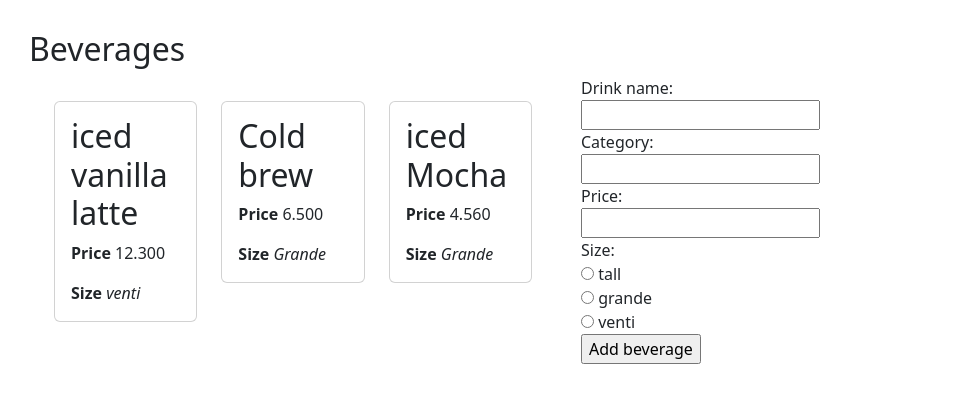
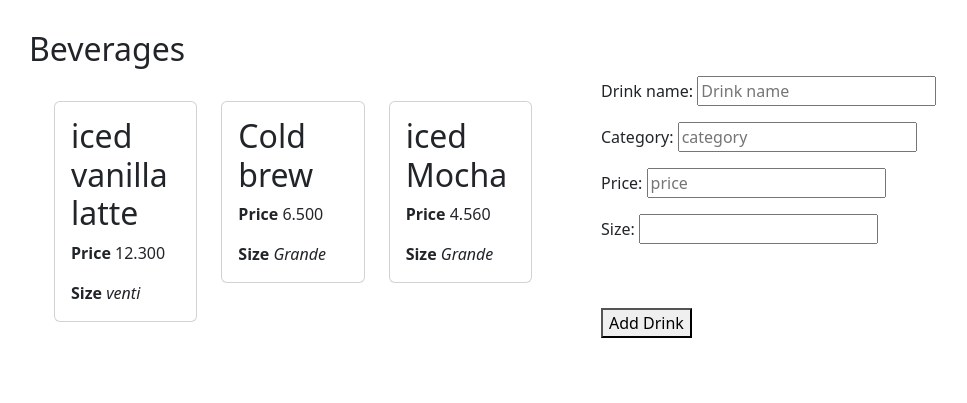
Before and after one commit to nadahkhaledd/eT3-internship-tasks, a Django app: page / in a window 1280 px wide. Shown: the part 56-459 px from the top of the page, without its empty margins (71-1038 px from the left). Run offline with Django 4.2, Linux system fonts and the light colour scheme; data comes from the database, SQL or seed files in the repository; both versions use the stored data as it was after the commit.

Commit message:
updated to post data

```diff
--- a/backend-task/backend/backend/urls.py
+++ b/backend-task/backend/backend/urls.py
@@ -17,7 +17,9 @@ from django.contrib import admin
 from django.urls import path
 from coffeeshop import views as coffee_views
 
+app_name = 'coffeeshop'
 urlpatterns = [
-    path('', coffee_views.all),
+    path("", coffee_views.all, name="home"),
+    path('home/', coffee_views.all),
     path('admin/', admin.site.urls),
 ]
--- /dev/null
+++ b/backend-task/backend/coffeeshop/forms.py
@@ -0,0 +1,35 @@
+from django import forms
+from .models import beverage
+
+class DrinkForm(forms.ModelForm):
+    name = forms.CharField(required=True,
+            widget=forms.widgets.TextInput(
+            attrs={
+                "placeholder": "Drink name",
+                "class": "textinput is-success is-medium",
+            }
+        ),
+        label="Drink name",)
+
+    category = forms.CharField(required=True,
+            widget=forms.widgets.TextInput(
+            attrs={
+                "placeholder": "category",
+                "class": "textinput is-success is-medium",
+            }
+        ),
+        label="Category",)
+    price = forms.FloatField(required=True,
+            widget=forms.widgets.TextInput(
+            attrs={
+                "placeholder": "price",
+                "class": "textinput is-success is-medium",
+            }
+        ),
+        label="Price",)
+
+    size = forms.RadioSelect(choices=['Tall', 'Grande', 'Venti'])
+
+    class Meta:
+        model = beverage
+        exclude = ['ingredients']
--- a/backend-task/backend/coffeeshop/templates/home.html
+++ b/backend-task/backend/coffeeshop/templates/home.html
@@ -19,22 +19,13 @@
                     {% endfor %}
                     </div>
                 </div>
+
                 <div class="col">
-                    <form>
-                      <label for="name">Drink name:</label><br>
-                      <input type="text" id="name" name="name"><br>
-                      <label for="cat">Category:</label><br>
-                      <input type="text" id="cat" name="cat"><br>
-                      <label for="price">Price:</label><br>
-                      <input type="text" id="price" name="price"><br>
-                      <label for="size">Size:</label><br>
-                      <input type="radio" id="html" name="size" value="tall">
-                      <label for="tall">tall</label><br>
-                      <input type="radio" id="css" name="size" value="grande">
-                      <label for="grande">grande</label><br>
-                      <input type="radio" id="javascript" name="sizee" value="venti">
-                      <label for="venti">venti</label><br>
-                      <input type="submit" value="Add beverage">
+                    <form method="post" style="align-content: center; padding-left: 20px">
+                        {% csrf_token %}
+                        {{ data.as_p }}
+                        <button class="button is-success is-fullwidth is-medium mt-5"
+                                type="submit">Add Drink</button>
                     </form>
                 </div>
             </div>
--- a/backend-task/backend/coffeeshop/views.py
+++ b/backend-task/backend/coffeeshop/views.py
@@ -1,7 +1,17 @@
-from django.shortcuts import render
+from django.shortcuts import render, redirect
 from .models import beverage
+from .forms import DrinkForm
 # # Create your views here.
 
 def all(request):
+    if request.method == "POST":
+        form = DrinkForm(request.POST)
+        if form.is_valid():
+            drink = form.save(commit=False)
+            drink.bevarage = request.beverage
+            drink.save()
+            return redirect("home/")
+
+    data = DrinkForm()
     drinks = beverage.objects.all()
-    return render(request, 'home.html', {'drinks': drinks})
+    return render(request, 'home.html', {'drinks': drinks, "data": data})
```
Also changed, not shown: backend-task/backend/db.sqlite3.
